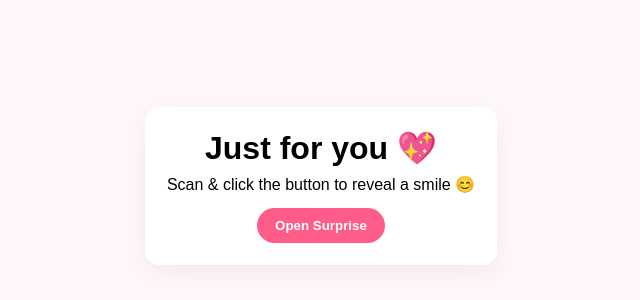
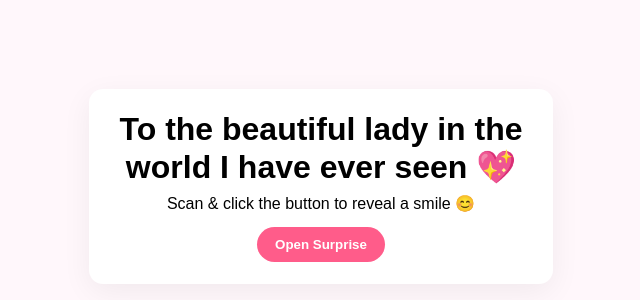
Before and after one commit to mayurrr01/mayur-surprise_, a plain HTML site: page index.html in a window 1280 px wide. Shown: the part 214-514 px from the top of the page, without its empty margins (319-959 px from the left). Drawn offline with Linux system fonts and the light colour scheme.

Commit message:
Update index.html

```diff
--- a/index.html
+++ b/index.html
@@ -1 +1 @@
-<!doctype html><html><head><meta charset=utf-8><meta name=viewport content='width=device-width,initial-scale=1'><title>For You</title><style>body{font-family:arial,sans-serif;background:#fff7fb;margin:0;display:flex;align-items:center;justify-content:center;height:100vh}div{max-width:420px;background:#fff;border-radius:14px;padding:22px;text-align:center;box-shadow:0 8px 30px rgba(0,0,0,.06)}button{padding:10px 18px;border-radius:999px;border:0;background:#ff5c8a;color:#fff;font-weight:700}h1{margin:0 0 8px}p{margin:0 0 14px}</style></head><body><div><h1>Just for you 💖</h1><p>Scan & click the button to reveal a smile 😊</p><button id=btn>Open Surprise</button><p id=r style='display:none;margin-top:12px;font-weight:600'>I didn’t believe in magic until I met you.<br/> No matter how tough things get, remember I’m always by your side.❤️</p></div><script>document.getElementById('btn').onclick=function(){document.getElementById('r').style.display='block';this.style.display='none'}</script></body></html>
+<!doctype html><html><head><meta charset=utf-8><meta name=viewport content='width=device-width,initial-scale=1'><title>For You</title><style>body{font-family:arial,sans-serif;background:#fff7fb;margin:0;display:flex;align-items:center;justify-content:center;height:100vh}div{max-width:420px;background:#fff;border-radius:14px;padding:22px;text-align:center;box-shadow:0 8px 30px rgba(0,0,0,.06)}button{padding:10px 18px;border-radius:999px;border:0;background:#ff5c8a;color:#fff;font-weight:700}h1{margin:0 0 8px}p{margin:0 0 14px}</style></head><body><div><h1>To the beautiful lady in the world I have ever seen 💖</h1><p>Scan & click the button to reveal a smile 😊</p><button id=btn>Open Surprise</button><p id=r style='display:none;margin-top:12px;font-weight:600'>I didn’t believe in magic until I met you.<br/> No matter how tough things get, remember I’m always by your side.❤️</p></div><script>document.getElementById('btn').onclick=function(){document.getElementById('r').style.display='block';this.style.display='none'}</script></body></html>
```
